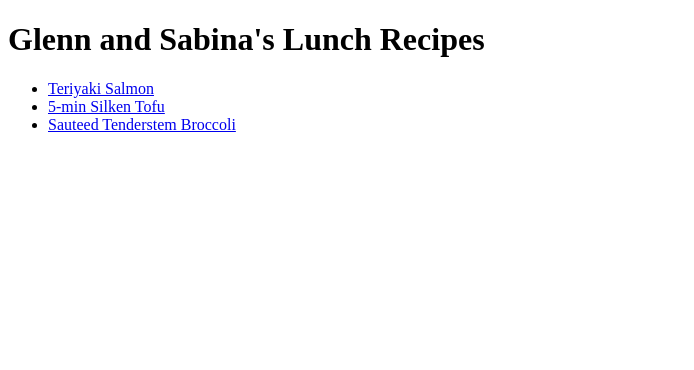
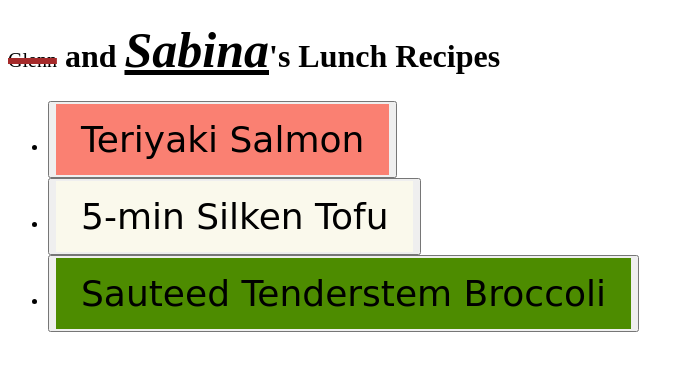
Before and after one commit to glennquek1810/odin_recipes, a plain HTML site: page index.html in a window 1280 px wide. Shown: the whole page, without its empty margins (0-694 px from the left). Drawn offline with Linux system fonts and the light colour scheme.

Commit message:
Add classes to index.html for CSS

```diff
--- a/index.html
+++ b/index.html
@@ -3,14 +3,15 @@
 <head>
     <meta charset="UTF-8">
     <meta name="viewport" content="width=device-width, initial-scale=1.0">
+    <link rel="stylesheet" href="style.css">
     <title>Project: Odin Recipes</title>
 </head>
 <body>
-    <h1>Glenn and Sabina's Lunch Recipes</h1>
+    <h1><a class="small"> Glenn</a> and <strong class="big"><em>Sabina</em></strong>'s Lunch Recipes</h1>
     <ul>
-        <li><a href="recipes/teriyakisalmon.html">Teriyaki Salmon</a></li>
-        <li><a href="recipes/silkentofu.html">5-min Silken Tofu</a></li>
-        <li><a href="recipes/tenderstembroccoli.html">Sauteed Tenderstem Broccoli</a></li>
+        <li><button class=""><a class="selectable salmon" href="recipes/teriyakisalmon.html">Teriyaki Salmon</button></a></li>
+        <li><button><a class="selectable tofu" href="recipes/silkentofu.html">5-min Silken Tofu</button></a></li>
+        <li><button><a class="selectable broccoli" href="recipes/tenderstembroccoli.html">Sauteed Tenderstem Broccoli</button></a></li>
     </ul>
 
 </body>
--- /dev/null
+++ b/style.css
@@ -0,0 +1,35 @@
+.selectable {
+    font-size: 36px;
+    font-family: 'Brush Script MT', cursive;
+    display: inline-block;
+    text-align: center;
+    padding: 15px 25px;
+    text-decoration: none ;
+    border: none;
+}
+
+.salmon {
+    background-color: salmon;
+    color: black;
+}
+
+.tofu {
+    background-color: #faf9ec;
+    color: black;
+}
+
+.broccoli {
+    background-color: #4d8c00;
+    color: black;
+}
+
+.big {
+    font-size: 50px;
+    text-decoration: underline;
+}
+
+.small {
+    font-size: 20px;
+    font-weight: lighter;
+    text-decoration: line-through solid 6px brown;
+}
```
